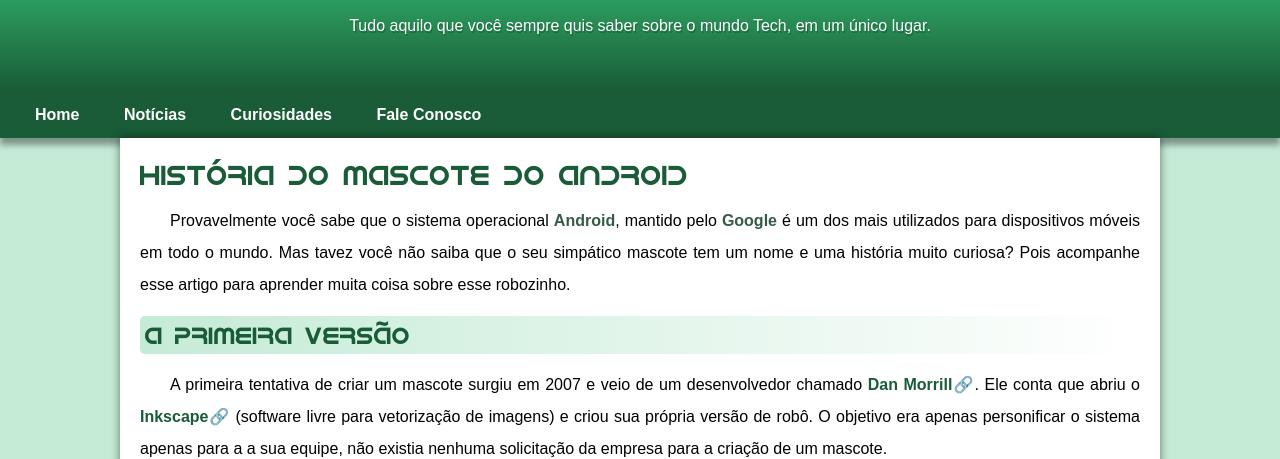
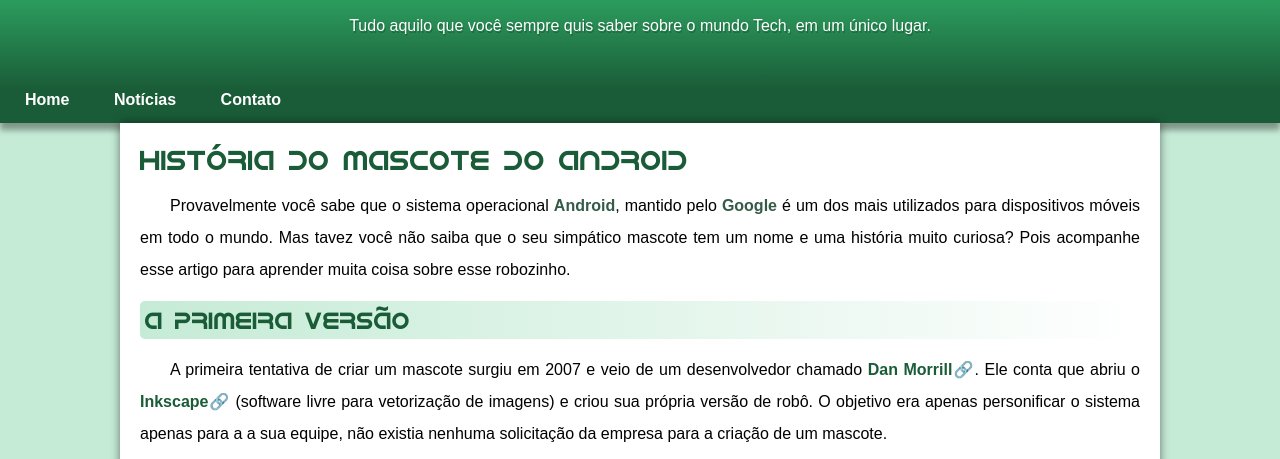
Before and after one commit to lucasfernande/projeto-android, a plain HTML site: page index.html in a window 1280 px wide. Shown: the part 90-549 px from the top of the page. Drawn offline with Linux system fonts and the light colour scheme.

Commit message:
corrigindo header e navegação

```diff
--- a/css/style.css
+++ b/css/style.css
@@ -49,13 +49,13 @@ header > h1 {
 header > p {
     max-width: 600px;
     margin: auto;
-    padding: 0 10px;
+    padding-bottom: 30px;
     text-shadow: 1px 2px 0px rgba(0, 0, 0, 0.205);
 }
 
 nav {
     background-color: var(--escuro1);
-    padding: 15px;
+    padding: 0 0 15px 5px;
     box-shadow: 0px 7px 6px rgba(0, 0, 0, 0.37);
 }
 
--- a/index.html
+++ b/index.html
@@ -22,8 +22,7 @@
         <nav>
             <a href="">Home</a>
             <a href="">Notícias</a>
-            <a href="">Curiosidades</a>
-            <a href="">Fale Conosco</a>
+            <a href="">Contato</a>
         </nav>
 
         <main>
```
